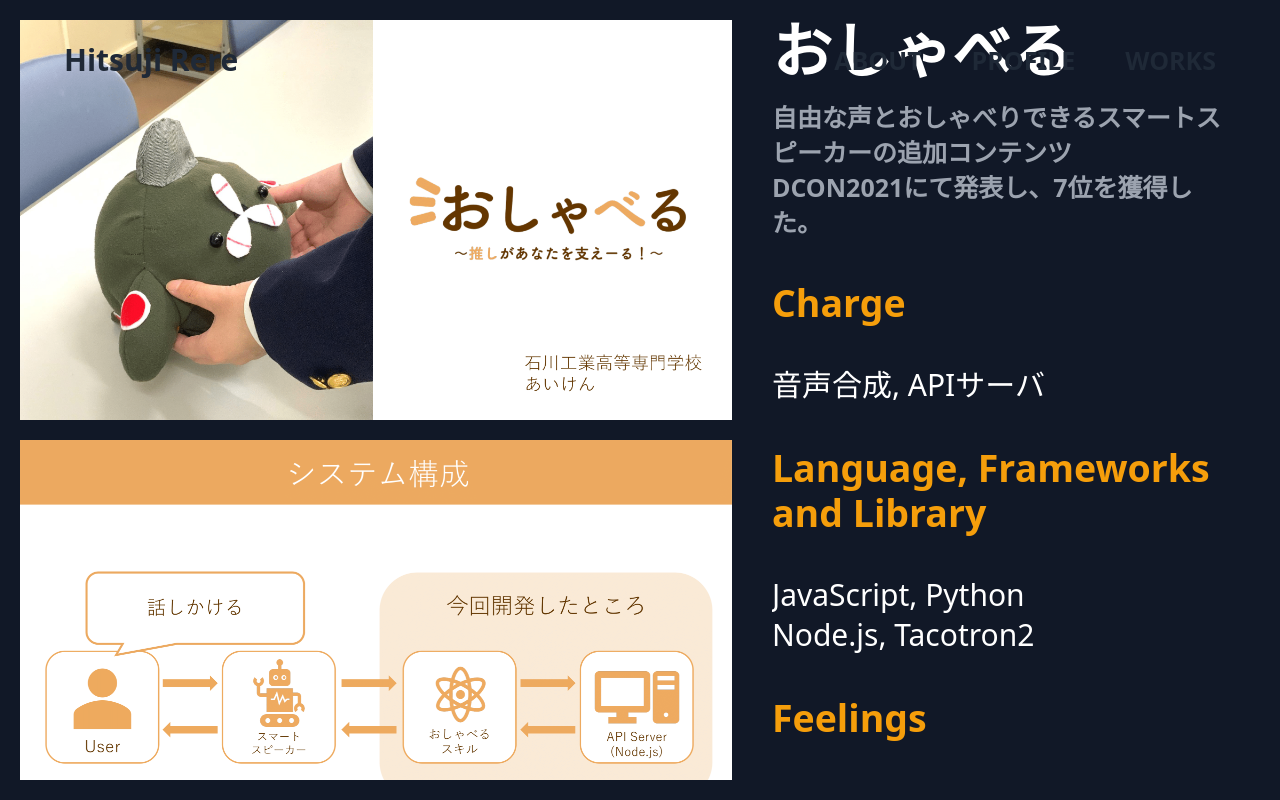
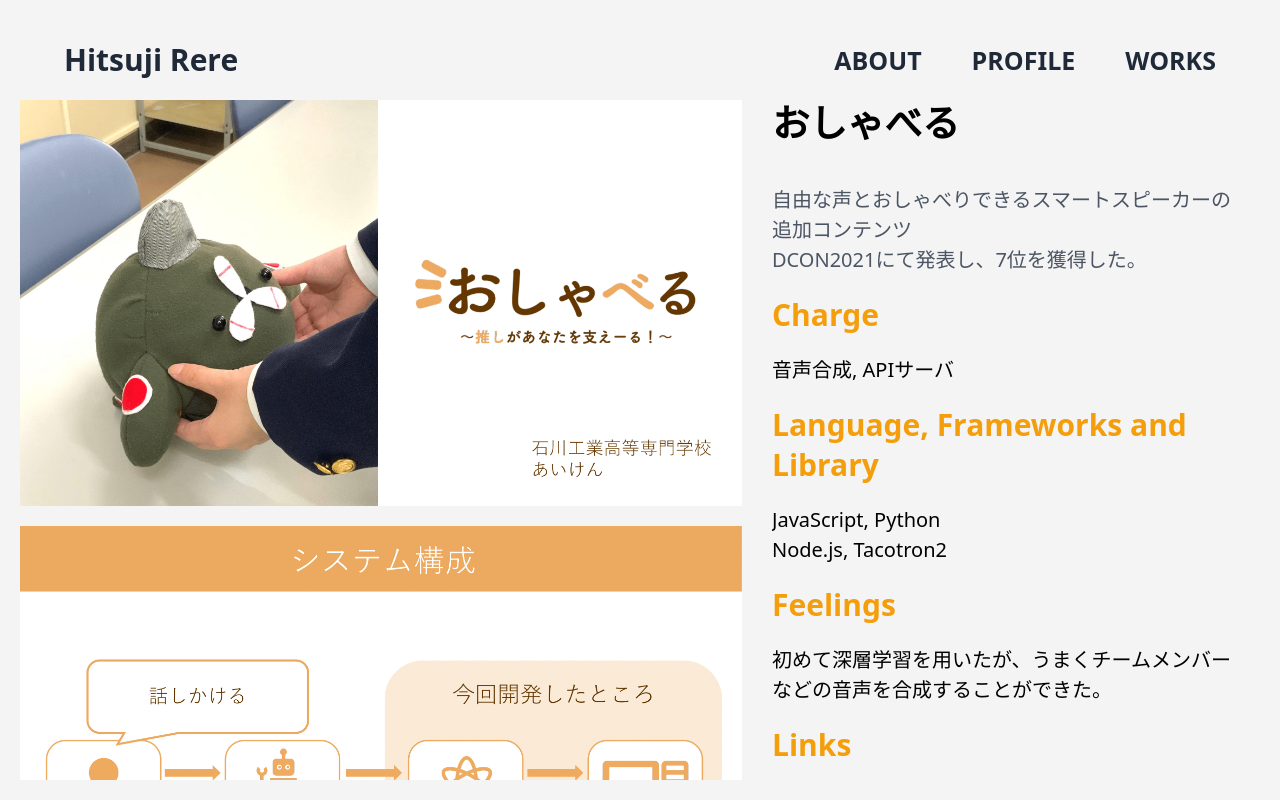
Before and after one commit to HitsujiRere/hitsujirere.github.io, a Next.js app: page /works/oshaberu in a window 1280 px wide. Built offline with nearby package versions, Linux system fonts and the light colour scheme.

Commit message:
WorkPageのデザイン調整

```diff
--- a/src/components/atoms/IconLink.tsx
+++ b/src/components/atoms/IconLink.tsx
@@ -15,12 +15,12 @@ export const IconLink = (props: {
       className='flex text-green-500 duration-500 hover:text-green-700'
       target='__blank'
     >
-      <IconContext.Provider value={{ size: '2rem' }}>
+      <IconContext.Provider value={{ size: '1.75rem' }}>
         {icon === 'github' && <RiGithubLine />}
         {icon === 'twitter' && <RiTwitterLine />}
         {icon === 'external' && <RiExternalLinkLine />}
       </IconContext.Provider>
-      <p className='text-xl'>{text}</p>
+      <p className='text-lg'>{text}</p>
     </Link>
   );
 };
--- a/src/components/pages/Header.tsx
+++ b/src/components/pages/Header.tsx
@@ -5,10 +5,9 @@ export const Header = () => {
   const router = useRouter();
 
   return (
-    <header className='fixed top-0 left-0 right-0 z-10 mx-[5vw] mt-8 hidden sm:block'>
-      <div className='sm:flex sm:items-center sm:justify-between'>
+    <div className='hidden px-[5vw] pt-8 sm:flex sm:items-center sm:justify-between'>
       <HeaderLink to={router.pathname === '/' ? 'start' : ''}>
-          <h1 className='text-2xl font-bold text-gray-800'>Hitsuji Rere</h1>
+        <p className='text-2xl font-bold text-gray-800'>Hitsuji Rere</p>
       </HeaderLink>
 
       <nav>
@@ -25,6 +24,5 @@ export const Header = () => {
         </ul>
       </nav>
     </div>
-    </header>
   );
 };
--- a/src/components/templates/WorkPage.tsx
+++ b/src/components/templates/WorkPage.tsx
@@ -1,4 +1,5 @@
-import { H2 } from '@/components/atoms/H2';
+import Head from 'next/head';
+import { H3 } from '@/components/atoms/H3';
 import { IconLink } from '@/components/atoms/IconLink';
 import { Header } from '@/components/pages/Header';
 
@@ -14,19 +15,26 @@ export const WorkPage = (props: {
   images: string[];
 }) => {
   return (
-    <div className='flex-col bg-gray-900 md:flex md:h-screen'>
+    <>
+      <Head>
+        <title>Hitsuji Rere 🐏 - {props.name}</title>
+        <meta name='description' content={`Rere's Portfolio - ${props.name}`} />
+        <link rel='icon' href='/favicon.ico' />
+      </Head>
+
+      <div className='flex-col bg-zinc-100 md:flex md:h-screen'>
         <div className='h-max'>
           <Header />
         </div>
 
         <main className='flex flex-1 flex-col gap-y-8 gap-x-4 p-4 md:flex-row-reverse md:items-start md:justify-between md:overflow-y-auto'>
-        <div className='space-y-8 scrollbar-thin scrollbar-thumb-blue-700 scrollbar-thumb-rounded-full md:h-full md:w-2/5 md:overflow-y-auto md:pr-4'>
-          <div className='space-y-4'>
-            <p className='text-5xl font-bold text-white'>{props.name}</p>
+          <div className='space-y-4 scrollbar-thin scrollbar-thumb-green-500 scrollbar-thumb-rounded-full md:h-full md:w-2/5 md:overflow-y-auto md:pr-2'>
+            <div>
+              <h2 className='mb-8 text-3xl font-bold'>{props.name}</h2>
               <div>
                 {props.explains.map((text, index) => {
                   return (
-                  <p key={index} className='text-xl font-bold text-gray-400'>
+                    <p key={index} className='text-gray-600'>
                       {text}
                     </p>
                   );
@@ -34,39 +42,35 @@ export const WorkPage = (props: {
               </div>
             </div>
             {props.charge && (
-            <div className='space-y-4'>
-              <H2 title='Charge' />
               <div>
-                <p className='text-2xl text-white'>{props.charge}</p>
+                <H3 title='Charge' />
+                <div>
+                  <p>{props.charge}</p>
                 </div>
               </div>
             )}
             {(props.languages || props.frameworks) && (
-            <div className='space-y-4'>
-              <H2 title='Language, Frameworks and Library' />
               <div>
-                {props.languages && <p className='text-2xl text-white'>{props.languages}</p>}
-                {props.frameworks && <p className='text-2xl text-white'>{props.frameworks}</p>}
+                <H3 title='Language, Frameworks and Library' />
+                <div>
+                  {props.languages && <p>{props.languages}</p>}
+                  {props.frameworks && <p>{props.frameworks}</p>}
                 </div>
               </div>
             )}
             {props.feelings && (
-            <div className='space-y-4'>
-              <H2 title='Feelings' />
+              <div>
+                <H3 title='Feelings' />
                 <div>
                   {props.feelings.map((text, index) => {
-                  return (
-                    <p key={index} className='text-2xl text-white'>
-                      {text}
-                    </p>
-                  );
+                    return <p key={index}>{text}</p>;
                   })}
                 </div>
               </div>
             )}
             {(props.linkWork || props.linkGitHub) && (
-            <div className='space-y-4'>
-              <H2 title='Links' />
+              <div>
+                <H3 title='Links' />
                 <div className='space-y-2'>
                   {props.linkWork && (
                     <IconLink text='Work Website' to={props.linkWork} icon='external' />
@@ -78,7 +82,7 @@ export const WorkPage = (props: {
               </div>
             )}
           </div>
-        <div className='space-y-4 scrollbar-thin scrollbar-thumb-blue-700 scrollbar-thumb-rounded-full md:h-full md:w-3/5 md:overflow-y-auto md:pr-4'>
+          <div className='space-y-4 scrollbar-thin scrollbar-thumb-green-500 scrollbar-thumb-rounded-full md:h-full md:w-3/5 md:overflow-y-auto md:pr-2'>
             {props.images.map((image, index) => {
               return (
                 <img key={index} src={image} className='w-full' alt='work image' loading='lazy' />
@@ -87,5 +91,6 @@ export const WorkPage = (props: {
           </div>
         </main>
       </div>
+    </>
   );
 };
--- a/src/pages/index.tsx
+++ b/src/pages/index.tsx
@@ -17,7 +17,9 @@ const Home: NextPage = () => {
         <link rel='icon' href='/favicon.ico' />
       </Head>
 
-      <Header />
+      <header className='fixed top-0 left-0 right-0 z-10'>
+        <Header />
+      </header>
 
       <FloatBoxSketch />
 
--- a/src/pages/works/learn-processing.tsx
+++ b/src/pages/works/learn-processing.tsx
@@ -4,20 +4,12 @@ import { WorkPage } from '@/components/templates/WorkPage';
 
 const Home: NextPage = () => {
   return (
-    <div>
-      <Head>
-        <title>Rere{"'"}s Portfolio - Learn Processing more</title>
-        <meta name='description' content="Rere's Portfolio - Learn Processing more" />
-        <link rel='icon' href='/favicon.ico' />
-      </Head>
-
     <WorkPage
       name='Learn Processing more'
       explains={['部内用のより発展的なProcessingの解説', '配列, リスト, クラスについて説明']}
       linkWork='https://github.com/HitsujiRere/LearnProcessing#readme'
       images={['/img/LearnProcessing.png']}
     />
-    </div>
   );
 };
 
--- a/src/pages/works/logic-connect-block.tsx
+++ b/src/pages/works/logic-connect-block.tsx
@@ -4,13 +4,6 @@ import { WorkPage } from '@/components/templates/WorkPage';
 
 const Home: NextPage = () => {
   return (
-    <div>
-      <Head>
-        <title>Rere{"'"}s Portfolio - Logic Connect Block</title>
-        <meta name='description' content="Rere's Portfolio - Logic Connect Block" />
-        <link rel='icon' href='/favicon.ico' />
-      </Head>
-
     <WorkPage
       name='Logic Connect Block'
       explains={[
@@ -33,7 +26,6 @@ const Home: NextPage = () => {
         ),
       ]}
     />
-    </div>
   );
 };
 
--- a/src/pages/works/my-webpage.tsx
+++ b/src/pages/works/my-webpage.tsx
@@ -4,13 +4,6 @@ import { WorkPage } from '@/components/templates/WorkPage';
 
 const Home: NextPage = () => {
   return (
-    <div>
-      <Head>
-        <title>Rere{"'"}s Portfolio - My Portfolio</title>
-        <meta name='description' content="Rere's Portfolio - My Portfolio" />
-        <link rel='icon' href='/favicon.ico' />
-      </Head>
-
     <WorkPage
       name='My Portfolio by Next.js'
       explains={['自分についてや、今まで作った作品をまとめたウェブページ']}
@@ -24,7 +17,6 @@ const Home: NextPage = () => {
       linkGitHub='https://github.com/HitsujiRere/hitsujirere.github.io'
       images={['/img/my-webpage.png']}
     />
-    </div>
   );
 };
 
--- a/src/pages/works/oshaberu.tsx
+++ b/src/pages/works/oshaberu.tsx
@@ -4,13 +4,6 @@ import { WorkPage } from '@/components/templates/WorkPage';
 
 const Home: NextPage = () => {
   return (
-    <div>
-      <Head>
-        <title>Rere{"'"}s Portfolio - おしゃべる</title>
-        <meta name='description' content="Rere's Portfolio - おしゃべる" />
-        <link rel='icon' href='/favicon.ico' />
-      </Head>
-
     <WorkPage
       name='おしゃべる'
       explains={[
@@ -31,7 +24,6 @@ const Home: NextPage = () => {
         '/img/oshaberu/voice-2.png',
       ]}
     />
-    </div>
   );
 };
 
--- a/src/pages/works/time-calc.tsx
+++ b/src/pages/works/time-calc.tsx
@@ -4,13 +4,6 @@ import { WorkPage } from '@/components/templates/WorkPage';
 
 const Home: NextPage = () => {
   return (
-    <div>
-      <Head>
-        <title>Rere{"'"}s Portfolio - My Portfolio</title>
-        <meta name='description' content="Rere's Portfolio - My Portfolio" />
-        <link rel='icon' href='/favicon.ico' />
-      </Head>
-
     <WorkPage
       name='時間計算ツール'
       explains={['時間を計算するツール']}
@@ -25,7 +18,6 @@ const Home: NextPage = () => {
       linkGitHub='https://github.com/HitsujiRere/time-calc'
       images={['/img/time-calc.png']}
     />
-    </div>
   );
 };
 
--- a/src/pages/works/twattaa.tsx
+++ b/src/pages/works/twattaa.tsx
@@ -4,13 +4,6 @@ import { WorkPage } from '@/components/templates/WorkPage';
 
 const Home: NextPage = () => {
   return (
-    <div>
-      <Head>
-        <title>Rere{"'"}s Portfolio - Twattaa</title>
-        <meta name='description' content="Rere's Portfolio - Twattaa" />
-        <link rel='icon' href='/favicon.ico' />
-      </Head>
-
     <WorkPage
       name='Twattaa'
       explains={['データベースの授業の演習にて作成・発表した匿名掲示板']}
@@ -19,7 +12,6 @@ const Home: NextPage = () => {
       linkGitHub='https://github.com/HitsujiRere/Twattaa'
       images={['/img/twattaa/1.png', '/img/twattaa/2.png']}
     />
-    </div>
   );
 };
 
```
Lines whose indentation alone changed are shown as unchanged.
